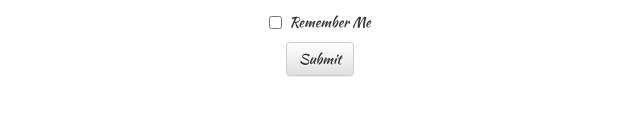
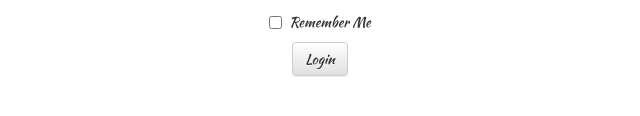
Before and after one commit to itd/Organization-App, a plain HTML site: page Index.html in a window 1280 px wide. Shown: the part 536-652 px from the top of the page, 320-960 px from the left. Drawn offline with nearby package versions, Linux system fonts and the light colour scheme.

Commit message:
centered login

```diff
--- a/Index.html
+++ b/Index.html
@@ -45,7 +45,7 @@
 		      <input type="checkbox"> Remember Me
 		    </label>
 		  </div>
-	  	<button type="submit" class="btn btn-default">Submit</button>
+	  	<button type="submit" class="btn btn-default">Login</button>
 		</form>
 	</div>
 </div>
```
